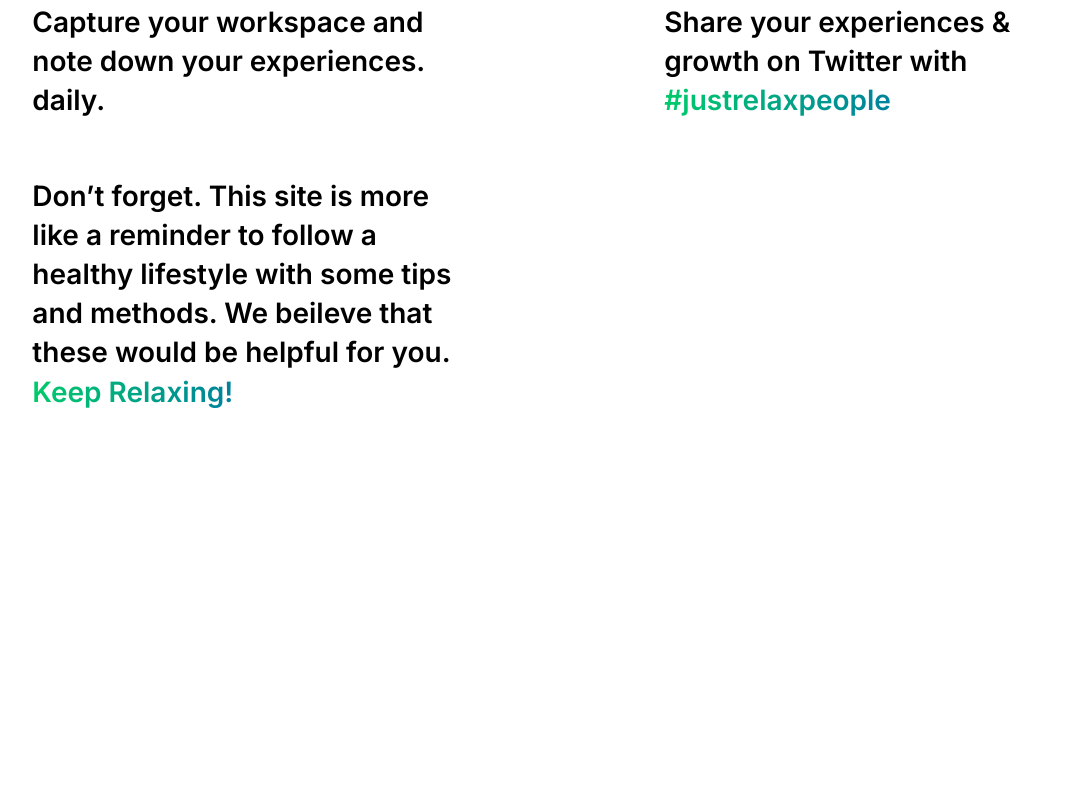
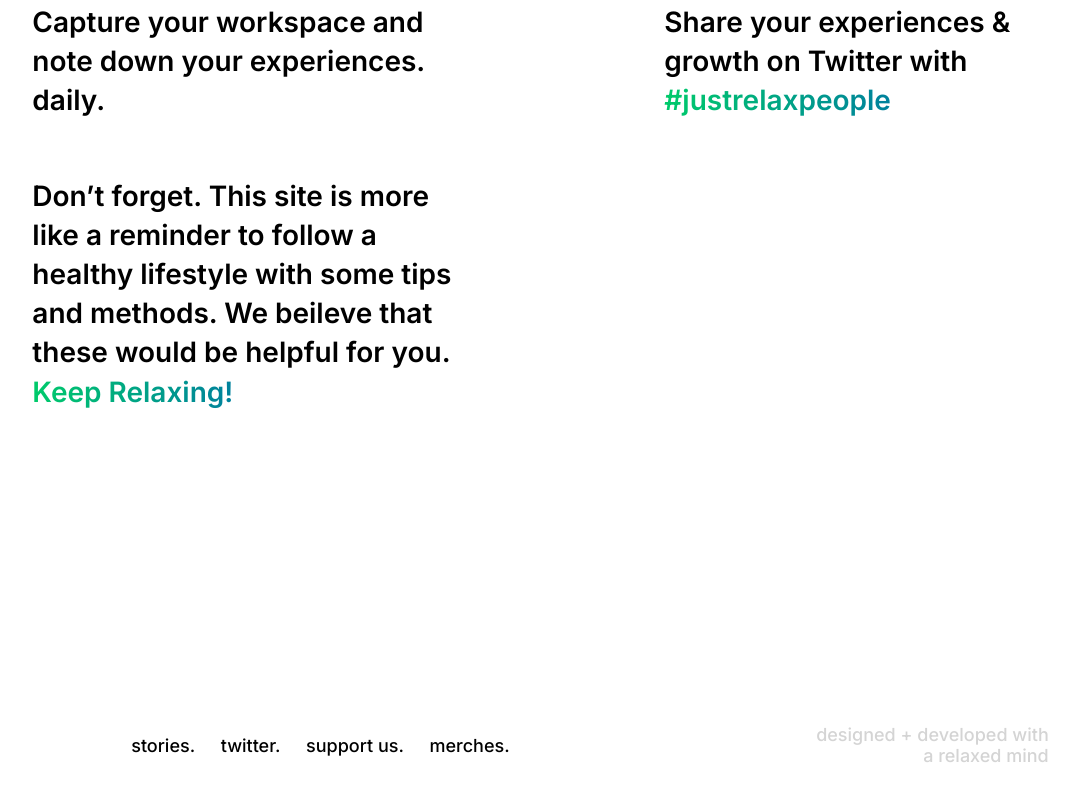
Before and after one commit to yashsehgal/jrpc-website, a React (Create React App) app: page / in a window 1280 px wide. Shown: the part 5178-5978 px from the top of the page, without its empty margins (70-1149 px from the left). Before the commit the page ends 5727 px from the top, so only its background shows below. Built offline with nearby package versions, Linux system fonts and the light colour scheme.

Commit message:
feat: footer component created

```diff
--- a/src/App.js
+++ b/src/App.js
@@ -1,5 +1,6 @@
 import React from "react";
 import { Routes, Route } from "react-router-dom";
+import Footer from "./components/Footer";
 import Header from './components/Header';
 import Landing from './pages/Landing';
 
@@ -10,6 +11,7 @@ export default function App() {
       <Routes>
         <Route path="/" element={<Landing />} />
       </Routes>
+      <Footer />
     </div>
   )
 }
--- /dev/null
+++ b/src/components/Footer/footer-styles.css
@@ -0,0 +1,24 @@
+.footer-container {
+  padding-top: 1.2rem;
+  padding-bottom: 1.2rem;
+}
+
+.footer-wrapper {
+  display: flex;
+  flex-direction: row;
+  align-items: center;
+}
+
+.footer-options-wrapper {
+  width: -webkit-fit-content;
+  width: -moz-fit-content;
+  width: fit-content;
+}
+
+.footer-options-list {
+  display: flex;
+  flex-direction: row;
+  align-items: center;
+  gap: 1.6rem;
+  list-style: none;
+}/*# sourceMappingURL=footer-styles.css.map */
--- /dev/null
+++ b/src/components/Footer/footer-styles.scss
@@ -0,0 +1,23 @@
+.footer-container {
+  padding-top: 1.2rem;
+  padding-bottom: 1.2rem;
+}
+
+.footer-wrapper {
+  display: flex;
+  flex-direction: row;
+  align-items: center;
+  justify-content: space-between;
+}
+
+.footer-options-wrapper {
+  width: fit-content;
+}
+
+.footer-options-list {
+  display: flex;
+  flex-direction: row;
+  align-items: center;
+  gap: 1.6rem;
+  list-style: none;
+}
--- /dev/null
+++ b/src/components/Footer/index.js
@@ -0,0 +1,35 @@
+import React, { useState } from "react";
+import { Link } from "react-router-dom";
+import './footer-styles.css';
+
+export default function Footer() {
+  const [footerOptionsRef] = useState([
+    { value: 'stories', route: '/stories' },
+    { value: 'twitter', route: '/twitter' },
+    { value: 'support us', route: '/support' },
+    { value: 'merches', route: '/merches' }
+  ])
+  return (
+    <React.Fragment>
+      <footer className="footer-container section-content-wrapper">
+        <div className="footer-wrapper content-center section-content-wrapper-flex">
+          <div className="footer-options-wrapper">
+            <ul className="footer-options-list">
+              {footerOptionsRef.map((option, index) => (
+                <li className='footer-option text-p' key={index}>
+                  <Link to={option.route}>
+                    {option.value}.
+                  </Link>
+                </li>
+              ))}
+            </ul>
+          </div>
+          <div className="text-p" style={{ color: '#d4d4d4', textAlign: 'right' }}>
+            designed + developed with <br />
+            a relaxed mind
+          </div>
+        </div>
+      </footer>
+    </React.Fragment>
+  )
+}
```
Also changed, not shown: 1 other file (tests, documents, lock files or other folders).
